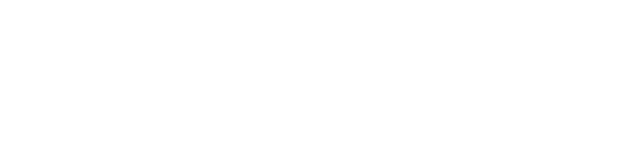
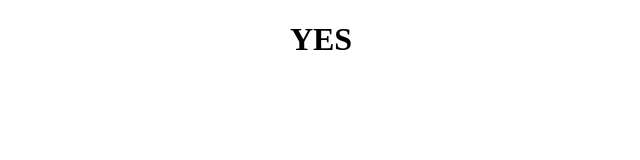
Before and after one commit to JeremyIR/haveibeencancelled.com, a plain HTML site: page index.html in a window 1280 px wide. Shown: the whole page, without its empty margins (319-959 px from the left). Drawn offline with Linux system fonts and the light colour scheme.

Commit message:
Update index.html

```diff
--- a/index.html
+++ b/index.html
@@ -6,6 +6,6 @@
 </head>
 
 <body>
-<h1 style="text-align:center>YES</h1>
+<h1 style="text-align:center">YES</h1>
 </body>
 </html>
```
